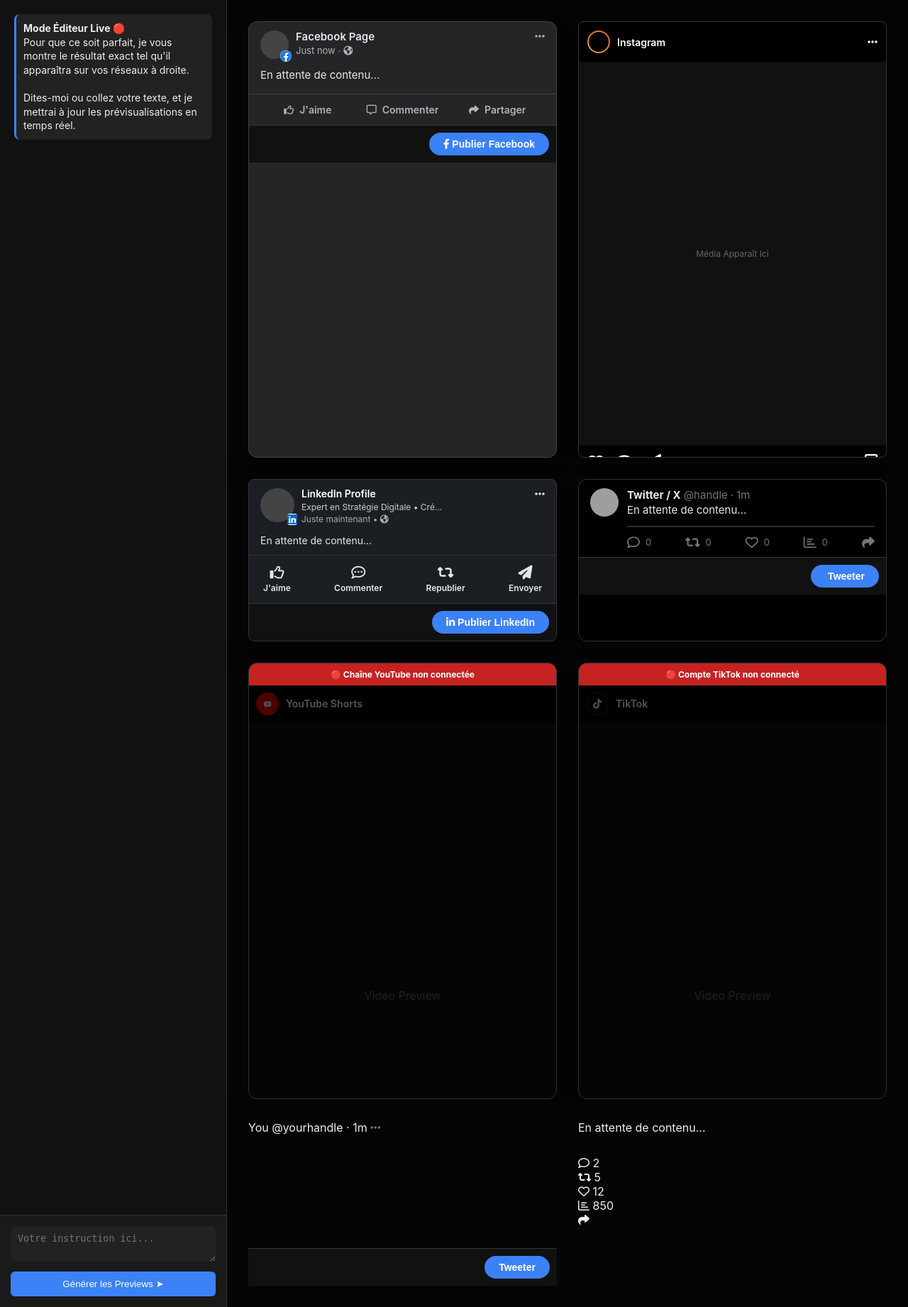
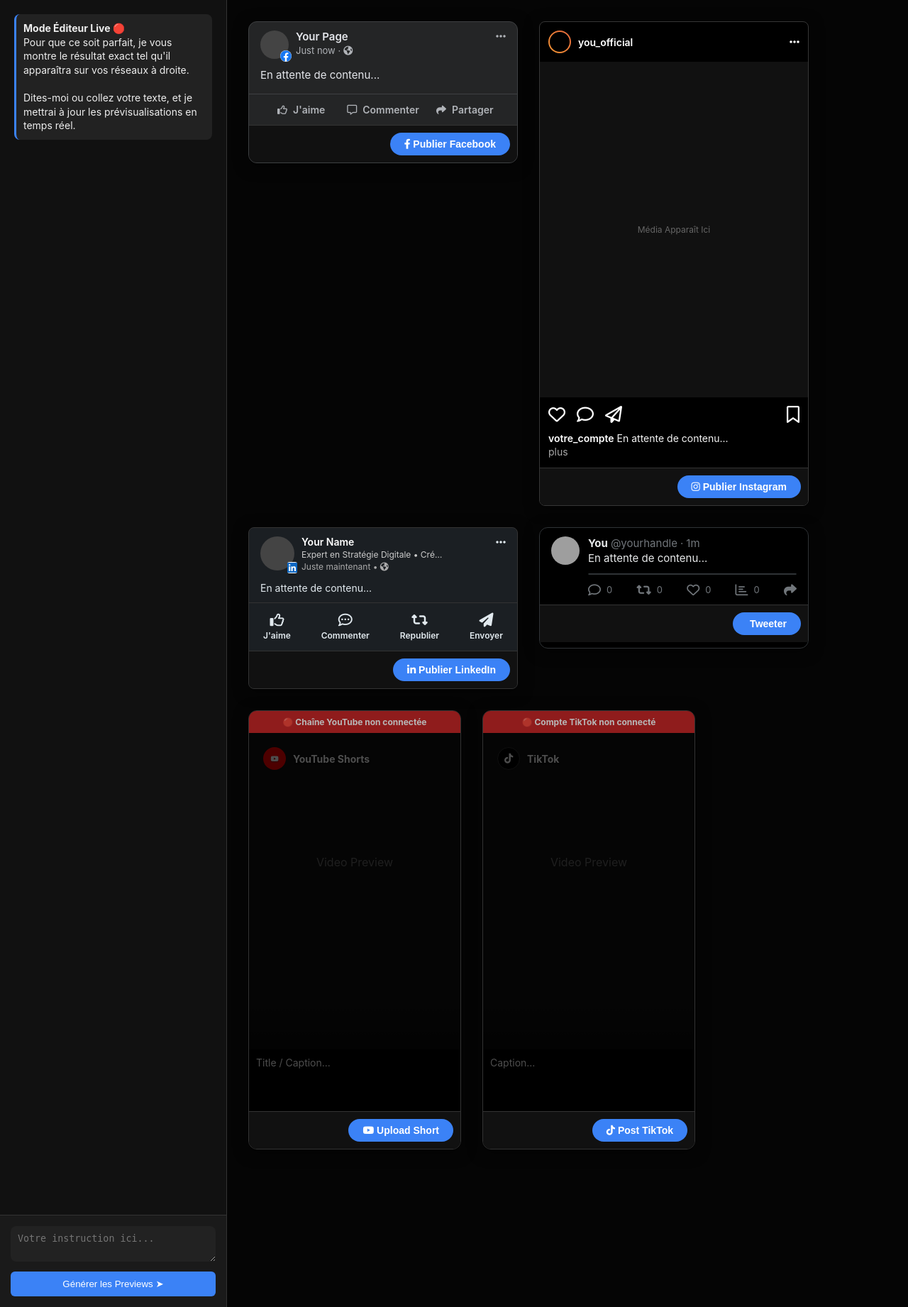
Before and after one commit to onlymatt43/spread-it-enhanced, a Node server app: page /composer in a window 1280 px wide. Shown: the part 60-1902 px from the top of the page at 71% size. Run offline with Node 20, Linux system fonts and the light colour scheme; some libraries are stand-ins or nearby versions; grey boxes are pictures that could not be loaded.

Commit message:
feat: tiktok auth setup and improved composer UI previews

```diff
--- a/spread-it-standalone/server.js
+++ b/spread-it-standalone/server.js
@@ -21,6 +21,7 @@
 const Strategist = require('./services/strategist');
 const VideoAI = require('./services/video-ai');
 const VideoUploader = require('./services/video-uploader');
+const TikTokAuth = require('./services/tiktok-auth');
 const googleTrends = require('google-trends-api');
 
 // Configure layout if using ejs-layouts
@@ -1037,6 +1038,59 @@
 app.get('/terms', (req, res) => res.render('terms'));
 app.get('/reaction', (req, res) => res.render('reaction')); // New Reaction Mode
 app.get('/data-deletion', (req, res) => res.render('data_deletion'));
+
+// --- AUTHENTIFICATION TIKTOK ---
+// 1. Démarrer le Login
+app.get('/auth/tiktok/login', (req, res) => {
+    try {
+        const state = randomUUID();
+        // Sauvegarder l'état en session pour sécurité CSRF
+        if (req.session) req.session.tiktokState = state;
+
+        const url = TikTokAuth.generateAuthUrl(state);
+        res.redirect(url);
+    } catch (e) {
+        res.status(500).send("Erreur de configuration TikTok : " + e.message);
+    }
+});
+
+// 2. Callback (Retour de TikTok)
+app.get('/auth/tiktok/callback', async (req, res) => {
+    const { code, state, error, error_description } = req.query;
+
+    if (error) {
+        return res.status(400).send(`TikTok Error: ${error_description}`);
+    }
+
+    // Vérifier CSRF si possible
+    // if (req.session && req.session.tiktokState !== state) { ... }
+
+    try {
+        const data = await TikTokAuth.getAccessToken(code);
+
+        // Stocker le token dans la session (ou DB en prod)
+        if (req.session) {
+            req.session.tiktokToken = data;
+        }
+
+        // AFFICHER LE TOKEN POUR LA CONFIGURATION INITIALE
+        // (En prod, on redirigerait vers le dashboard)
+        res.send(`
+            <h1>✅ Connexion TikTok Réussie !</h1>
+            <p>Copie ces clés dans ton fichier .env :</p>
+            <pre style="background:#eee; padding:15px; border-radius:5px;">
+TIKTOK_ACCESS_TOKEN=${data.access_token}
+TIKTOK_REFRESH_TOKEN=${data.refresh_token}
+TIKTOK_OPEN_ID=${data.open_id}
+            </pre>
+            <p>Access Token expire dans : ${data.expires_in} secondes.</p>
+            <a href="/">Retour à l'accueil</a>
+        `);
+    } catch (e) {
+        console.error("TikTok Auth Error:", e);
+        res.status(500).send("Erreur lors de l'échange du token TikTok.");
+    }
+});
 
 app.get('/create', (req, res) => {
   res.redirect('/composer');
--- a/spread-it-standalone/views/composer.ejs
+++ b/spread-it-standalone/views/composer.ejs
@@ -57,19 +57,21 @@
 .message.user { align-self: flex-end; }
 .message.user .bubble { background: #3b82f6; color: white; padding: 8px 12px; border-radius: 12px 12px 0 12px; }
 
-/* RIGHT: PREVIEW DECK */
+/* PREVIEW DECK GRID */
 .preview-deck {
     flex: 1;
     overflow-y: auto;
     padding: 30px;
     background: #050505;
-    display: grid;
-    grid-template-columns: repeat(auto-fit, minmax(350px, 1fr));
+    /* On change la grille pour permettre des tailles variées */
+    display: flex;
+    flex-wrap: wrap;
     gap: 30px;
     align-content: start;
+    align-items: flex-start; /* Important pour aligner en haut */
 }
 
-/* REALISTIC SOCIAL CARDS */
+/* BASE CARD */
 .mockup-card {
     background: #000;
     border: 1px solid #333;
@@ -79,6 +81,17 @@
     font-family: -apple-system, BlinkMacSystemFont, "Segoe UI", Roboto, sans-serif;
     position: relative;
     box-shadow: 0 4px 20px rgba(0,0,0,0.5);
+    /* Largeur par défaut pour FB, LI, Twitter */
+    width: 380px;
+    max-width: 100%;
+}
+
+/* SPECIAL SIZES FOR VERTICAL PLATFORMS */
+.mockup-card[data-platform="tiktok"],
+.mockup-card[data-platform="youtube"] {
+    width: 300px; /* Plus étroit, comme un téléphone */
+    border-radius: 20px; /* Plus arrondi pour imiter un écran */
+    border: 4px solid #333; /* Bordure style "téléphone" */
 }
 
 /* Status Overlay */
@@ -92,6 +105,60 @@
 }
 .mockup-card.disconnected .account-status-overlay { display: block; }
 .mockup-card.disconnected .mockup-content { opacity: 0.3; pointer-events: none; }
+
+/* SPECIAL LAYOUTS */
+
+/* TIKTOK & SHORTS: FULL SCREEN IMMERSIVE */
+.mockup-card[data-platform="tiktok"] .mockup-content,
+.mockup-card[data-platform="youtube"] .mockup-content {
+    height: 533px; /* Ratio 9:16 approx pour width 300 */
+    display: flex;
+    flex-direction: column;
+    justify-content: flex-end; /* Texte en bas */
+    position: relative;
+    padding: bottom: 60px;
+}
+
+.mockup-card[data-platform="tiktok"] .media-area,
+.mockup-card[data-platform="youtube"] .media-area {
+    position: absolute;
+    top: 0; left: 0; right: 0; bottom: 0;
+    width: 100%; height: 100%;
+    z-index: 0;
+}
+.mockup-card[data-platform="tiktok"] .media-area video,
+.mockup-card[data-platform="youtube"] .media-area video {
+    width: 100%; height: 100%; object-fit: cover;
+}
+/* Overlay gradient pour que le texte soit lisible sur la vidéo */
+.mockup-card[data-platform="tiktok"] .mockup-content::after,
+.mockup-card[data-platform="youtube"] .mockup-content::after {
+    content: '';
+    position: absolute;
+    bottom: 0; left: 0; right: 0;
+    height: 150px;
+    background: linear-gradient(to top, rgba(0,0,0,0.8), transparent);
+    z-index: 1;
+    pointer-events: none;
+}
+
+/* Elements on top of video */
+.mockup-card[data-platform="tiktok"] .header,
+.mockup-card[data-platform="youtube"] .header {
+    position: absolute;
+    top: 10px; left: 10px;
+    z-index: 2;
+    text-shadow: 0 1px 2px rgba(0,0,0,0.5);
+}
+.mockup-card[data-platform="tiktok"] .body,
+.mockup-card[data-platform="youtube"] .body {
+    position: relative;
+    z-index: 2;
+    margin-bottom: 50px; /* Place pour les boutons d'action */
+    padding: 10px;
+    font-size: 13px;
+    text-shadow: 0 1px 2px rgba(0,0,0,0.8);
+}
 
 /* Facebook Style (2025) */
 .facebook-style { background: #242526; border-color: #3e4042; }
@@ -215,13 +282,13 @@
                         <i class="fab fa-facebook" style="position:absolute; bottom:-4px; right:-4px; color:#1877f2; background:white; border-radius:50%; font-size:16px;"></i>
                     </div>
                     <div class="meta">
-                        <span class="name">Facebook Page</span>
+                        <span class="name">Your Page</span>
                         <div class="time">Just now · <i class="fas fa-globe-americas"></i></div>
                     </div>
                     <i class="fas fa-ellipsis-h" style="color:#b0b3b8"></i>
                 </div>
                 <div class="body post-text" contenteditable="true">En attente de contenu...</div>
-                <div class="media-area"></div>
+                <div class="media-area platform-card-media"></div>
                 <div class="footer">
                     <span><i class="far fa-thumbs-up"></i> J'aime</span>
                     <span><i class="far fa-comment-alt"></i> Commenter</span>
@@ -240,12 +307,12 @@
                 <div class="header">
                     <div class="header-left">
                         <div class="avatar"><div class="avatar-inner"></div></div>
-                        <span class="name">Instagram</span>
+                        <span class="name">you_official</span>
                     </div>
                     <i class="fas fa-ellipsis-h" style="color:white"></i>
                 </div>
                 <!-- Media Area -->
-                <div class="media-area">
+                <div class="media-area platform-card-media">
                     <span style="color:#666; font-size:12px; position:absolute;">Média Apparaît Ici</span>
                 </div>
                 <div class="actions">
@@ -276,14 +343,14 @@
                         <i class="fab fa-linkedin" style="position:absolute; bottom:-4px; right:-4px; color:#0a66c2; background:white; border-radius:3px; font-size:16px;"></i>
                     </div>
                     <div class="meta-col">
-                        <div class="name">LinkedIn Profile</div>
+                        <div class="name">Your Name</div>
                         <div class="role">Expert en Stratégie Digitale • Créateur de Contenu IA</div>
                         <div class="time">Juste maintenant • <i class="fas fa-globe-americas"></i></div>
                     </div>
                     <i class="fas fa-ellipsis-h" style="color:#e1e9ee; margin-left:auto;"></i>
                 </div>
                 <div class="body post-text" contenteditable="true">En attente de contenu...</div>
-                <div class="media-area"></div>
+                <div class="media-area platform-card-media"></div>
                 <div class="footer">
                     <span><i class="far fa-thumbs-up"></i> J'aime</span>
                     <span><i class="far fa-comment-dots"></i> Commenter</span>
@@ -303,13 +370,13 @@
                 <div class="avatar" style="background:#333 url('https://abs.twimg.com/sticky/default_profile_images/default_profile_400x400.png') center/cover;"></div>
                 <div class="right-col">
                     <div class="header">
-                        <span class="name">Twitter / X</span>
-                        <span class="handle">@handle</span>
+                        <span class="name">You</span>
+                        <span class="handle">@yourhandle</span>
                         <span class="dot">·</span>
                         <span class="time">1m</span>
                     </div>
                     <div class="body post-text" contenteditable="true">En attente de contenu...</div>
-                    <div class="media-container"></div>
+                    <div class="media-container platform-card-media"></div>
                     <div class="footer">
                         <div><i class="far fa-comment"></i> <span>0</span></div>
                         <div><i class="fas fa-retweet"></i> <span>0</span></div>
@@ -332,7 +399,7 @@
                      <div class="avatar" style="width:32px; height:32px; background:#ff0000; border-radius:50%; display:flex; align-items:center; justify-content:center; color:white; font-size:10px;"><i class="fab fa-youtube"></i></div>
                      <span class="name" style="font-weight:bold; font-size:14px;">YouTube Shorts</span>
                 </div>
-                <div class="media-area" style="position:relative; width:100%; aspect-ratio:9/16; background:#111; display:flex; align-items:center; justify-content:center;">
+                <div class="media-area platform-card-media" style="position:relative; width:100%; aspect-ratio:9/16; background:#111; display:flex; align-items:center; justify-content:center;">
                     <span style="color:#666;">Video Preview</span>
                 </div>
                 <div class="body post-text" style="padding:10px; font-size:14px; color:#fff;" contenteditable="true">Title / Caption...</div>
@@ -350,35 +417,13 @@
                      <div class="avatar" style="width:32px; height:32px; background:#000; border:1px solid #333; border-radius:50%; display:flex; align-items:center; justify-content:center; color:white; font-size:14px;"><i class="fab fa-tiktok"></i></div>
                      <span class="name" style="font-weight:bold; font-size:14px;">TikTok</span>
                 </div>
-                <div class="media-area" style="position:relative; width:100%; aspect-ratio:9/16; background:#111; display:flex; align-items:center; justify-content:center;">
+                <div class="media-area platform-card-media" style="position:relative; width:100%; aspect-ratio:9/16; background:#111; display:flex; align-items:center; justify-content:center;">
                      <span style="color:#666;">Video Preview</span>
                 </div>
                 <div class="body post-text" style="padding:10px; font-size:14px; color:#fff;" contenteditable="true">Caption...</div>
              </div>
              <div class="card-action-bar">
                 <button class="btn-share-real" onclick="window.SpreadIt.triggerShare(this, 'tiktok')"><i class="fab fa-tiktok"></i> Post TikTok</button>
-            </div>
-        </article>
-                    <div class="header">
-                        <span class="name">You</span>
-                        <span class="handle">@yourhandle</span>
-                        <span class="dot">·</span>
-                        <span class="time">1m</span>
-                        <i class="fas fa-ellipsis-h" style="color:#71767b; margin-left:auto;"></i>
-                    </div>
-                    <div class="body post-text" contenteditable="true">En attente de contenu...</div>
-                    <div class="media-container media-area"></div>
-                    <div class="footer">
-                        <div><i class="far fa-comment"></i> <span>2</span></div>
-                        <div><i class="fas fa-retweet"></i> <span>5</span></div>
-                        <div><i class="far fa-heart"></i> <span>12</span></div>
-                        <div><i class="far fa-chart-bar"></i> <span>850</span></div>
-                        <div><i class="fas fa-share"></i></div>
-                    </div>
-                </div>
-            </div>
-            <div class="card-action-bar">
-                <button class="btn-share-real" onclick="window.SpreadIt.triggerShare(this, 'twitter')">Tweeter</button>
             </div>
         </article>
 
```
Also changed, not shown: spread-it-standalone/scripts/get-youtube-token.js (added, +77 -0 lines), spread-it-standalone/services/tiktok-auth.js (added, +94 -0 lines).
